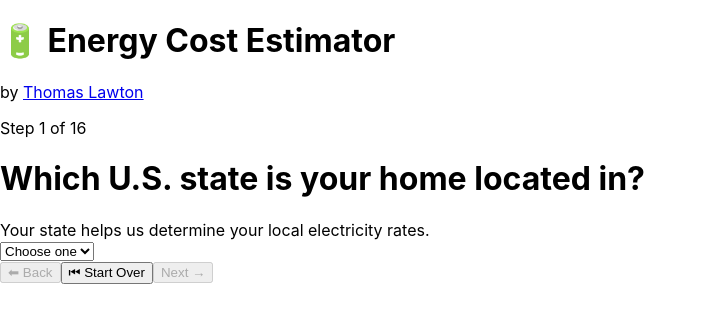
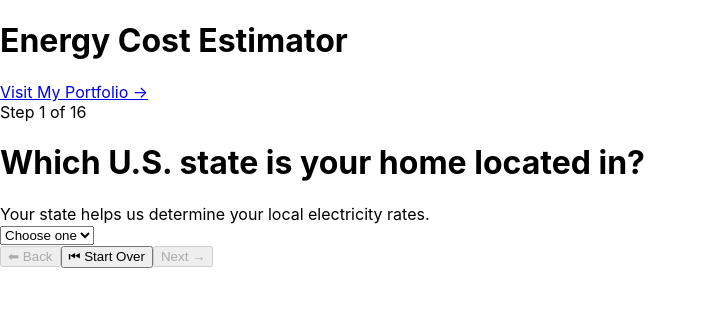
Before and after one commit to tplawton/energy-cost-frontend, a React (Create React App) app: page / in a window 1280 px wide. Shown: the top 322 px of the page, without its empty margins (0-707 px from the left). Built offline with nearby package versions, Linux system fonts and the light colour scheme.

Commit message:
styling testing

```diff
--- a/src/App.css
+++ b/src/App.css
@@ -6,6 +6,33 @@ body, html {
   background: linear-gradient(to bottom right, #e0f2fe, #f0f9ff);
   color: #1e293b;
 }
+
+header {
+  background-color: #000;
+  color: white;
+  padding: 1rem 2rem;
+  display: flex;
+  justify-content: space-between;
+  align-items: center;
+  font-family: 'Inter', sans-serif;
+}
+
+header h1 {
+  font-size: 1.25rem;
+  font-weight: 600;
+}
+
+header nav a {
+  color: white;
+  text-decoration: none;
+  font-size: 0.9rem;
+  transition: color 0.2s ease-in-out;
+}
+
+header nav a:hover {
+  color: #818cf8; /* Indigo-300 */
+}
+
 
 /* Layout container */
 .App {
--- a/src/App.js
+++ b/src/App.js
@@ -189,20 +189,22 @@ const handleSubmit = async () => {
 
 return (
     <>
-    <header className="w-full text-center py-6 bg-indigo-700 text-white shadow-md">
-        <h1 className="text-3xl font-bold tracking-wide">🔋 Energy Cost Estimator</h1>
-        <p className="mt-1 text-sm">
-        by {" "}
+    <header className="w-full bg-black text-white px-8 py-4 shadow-md flex items-center justify-between">
+<h1 className="text-xl font-semibold tracking-wide">
+    Energy Cost Estimator
+</h1>
+<nav>
     <a
     href="https://tplawton.github.io"
     target="_blank"
     rel="noopener noreferrer"
-            className="underline hover:text-indigo-200"
+    className="text-white text-sm font-medium hover:text-indigo-300 transition"
     >
-            Thomas Lawton
+    Visit My Portfolio →
     </a>
-        </p>
+</nav>
 </header>
+
 
     <div className="min-h-screen bg-gradient-to-br from-indigo-100 to-blue-200 px-6 py-16 flex flex-col justify-center items-center text-center transition-all duration-700 ease-in-out">
         {!result ? (
```
Lines whose indentation alone changed are shown as unchanged.
